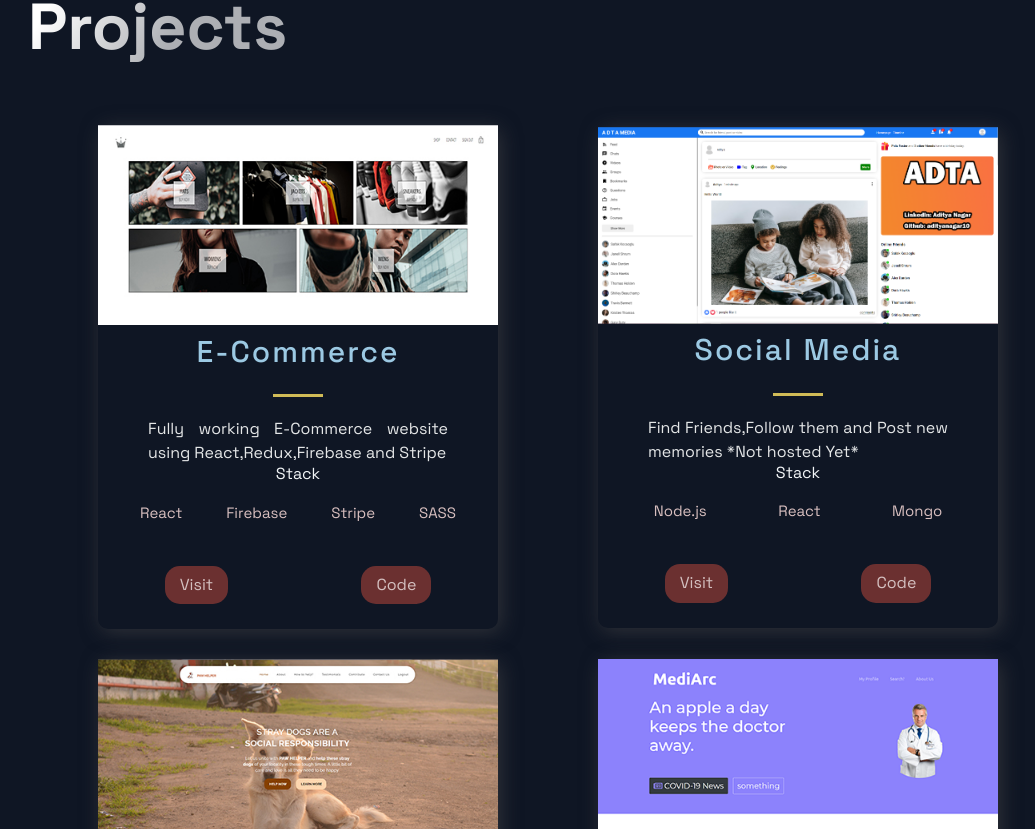
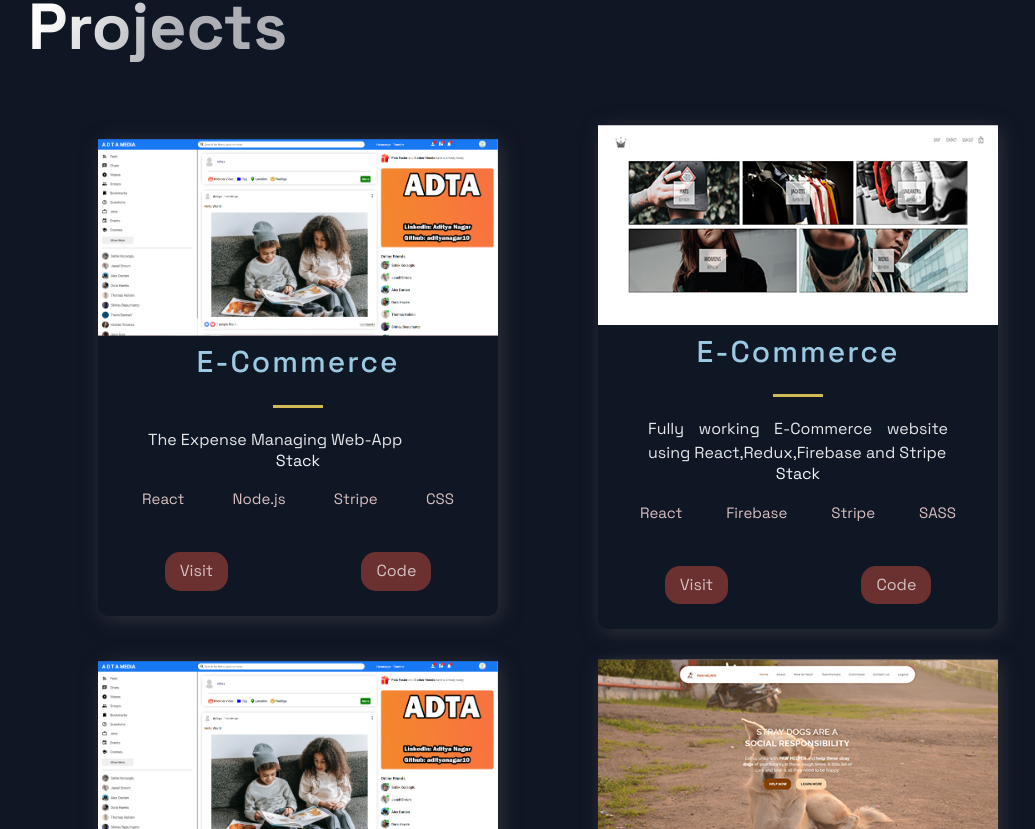
Before and after one commit to adityanagar10/welcome, a Next.js app: page / in a window 1280 px wide. Shown: the part 759-1588 px from the top of the page, without its empty margins (92-1127 px from the left). Built offline with nearby package versions, Linux system fonts and the light colour scheme.

Commit message:
Project Update

```diff
--- a/src/constants/constants.js
+++ b/src/constants/constants.js
@@ -1,4 +1,13 @@
 export const projects = [
+  {
+    title: 'E-Commerce',
+    description: "The Expense Managing Web-App",
+      image: '/images/4.png',
+      tags: ['React', 'Node.js', 'Stripe', 'CSS'],
+    source: 'https://github.com/adityanagar10/MoneyO',
+    visit: '',
+    id: 0,
+  },
   {
     title: 'E-Commerce',
     description: "Fully working E-Commerce website using React,Redux,Firebase and Stripe",
@@ -6,7 +15,7 @@ export const projects = [
       tags: ['React', 'Firebase', 'Stripe', 'SASS'],
     source: 'https://github.com/adityanagar10/adta-clothing',
     visit: 'https://adta-clothing.herokuapp.com/',
-    id: 0,
+    id: 1,
   },
   {
     title: 'Social Media',
@@ -24,7 +33,7 @@ export const projects = [
     tags: ['Node.js', 'JavaScript','Mongo'],
     source: 'https://github.com/adityanagar10/paw-helper',
     visit: 'https://serene-coast-80423.herokuapp.com/',
-    id: 1,
+    id: 3,
   },
   {
     title: 'MediArc',
@@ -33,7 +42,7 @@ export const projects = [
       tags: ['Node.js', 'Mongo', 'JavaScript'],
     source: 'https://github.com/adityanagar10/mediarc',
     visit: 'https://salty-brook-12279.herokuapp.com/',
-    id: 2,
+    id: 4,
   }
 ];
 
```
Also changed, not shown: public/images/5.png (added).
